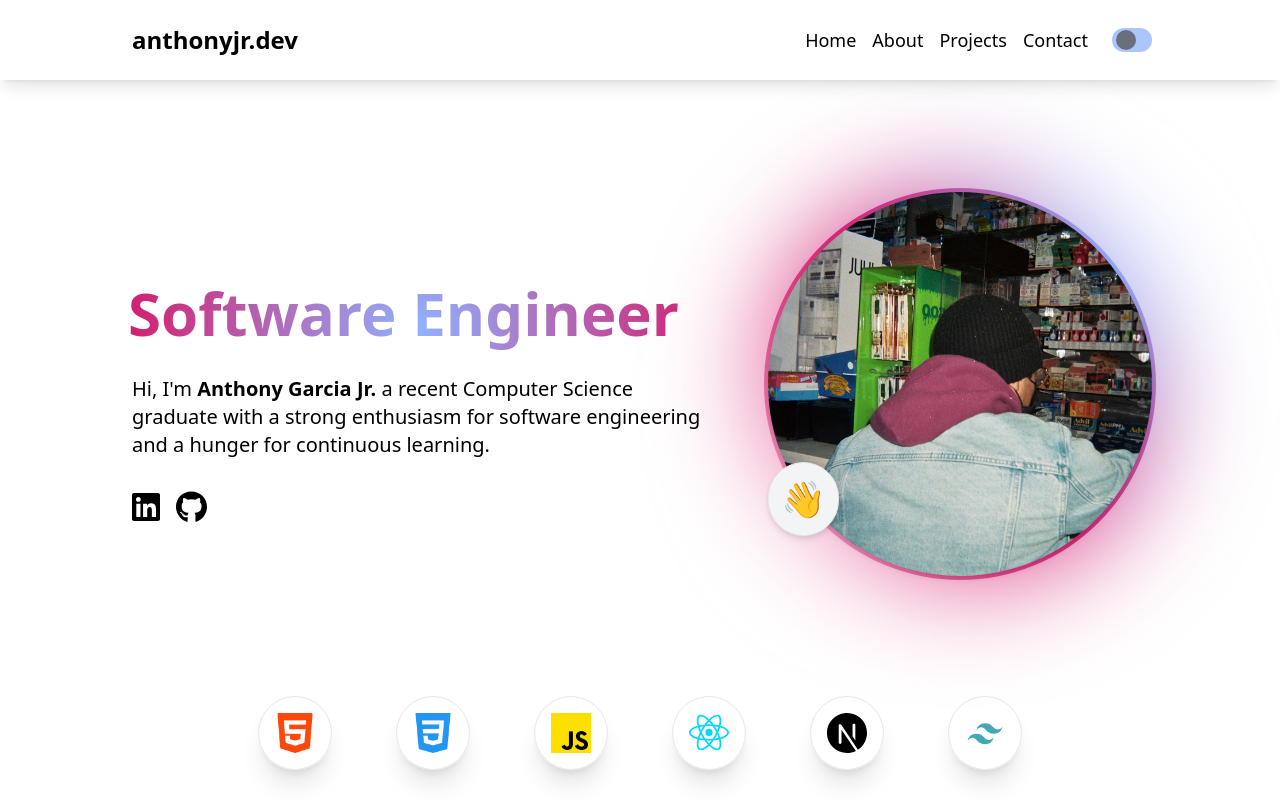
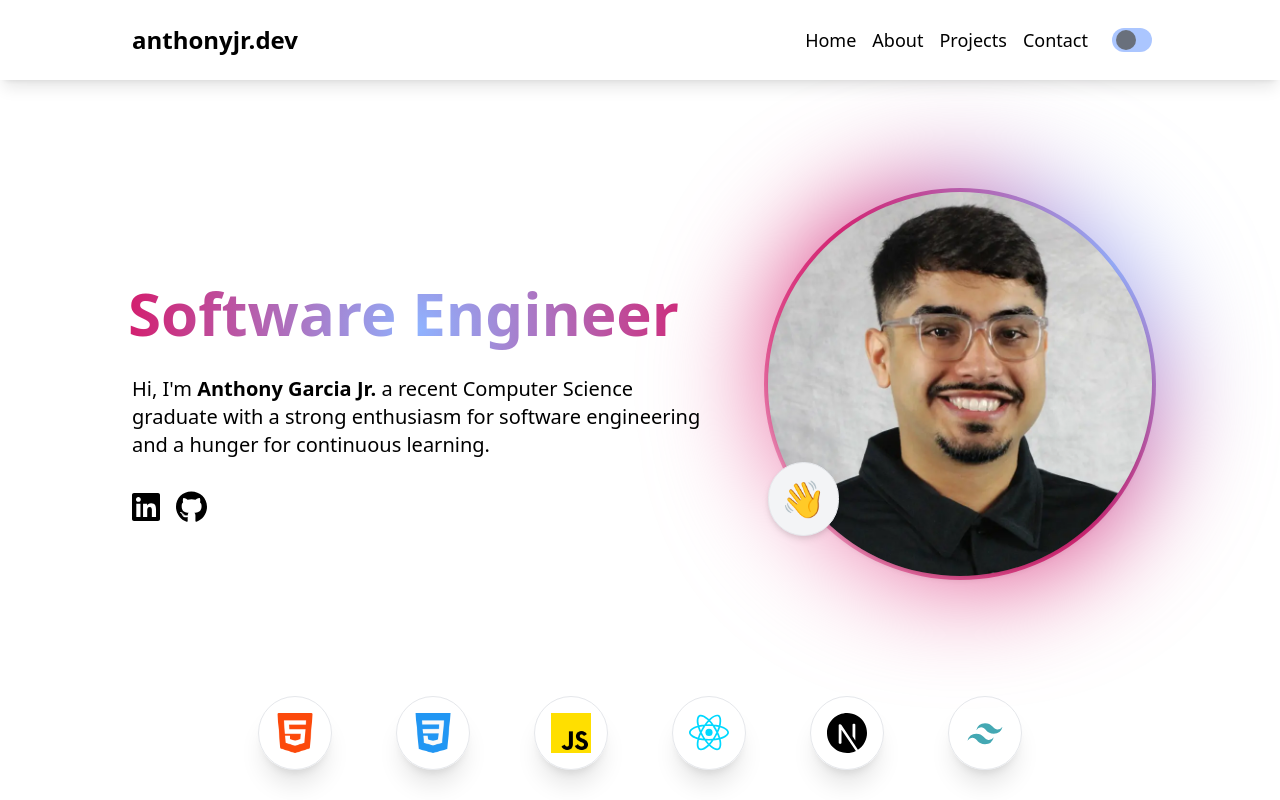
Before and after one commit to AyjayJr/portfolio, a Next.js app: page / in a window 1280 px wide. Shown: the top 800 px of the page. Built offline with nearby package versions, Linux system fonts and the light colour scheme.

Commit message:
changed pfp

```diff
--- a/tailwind.config.js
+++ b/tailwind.config.js
@@ -20,7 +20,7 @@ module.exports = {
         dark_accent: "#f199bf"
       },
       backgroundImage: {
-        'hero-img': "url('/assets/me.jpeg')",
+        'hero-img': "url('/assets/me.webp')",
       }
     },
   },
```
Also changed, not shown: public/assets/me.jpeg (deleted), public/assets/me.webp (added).
